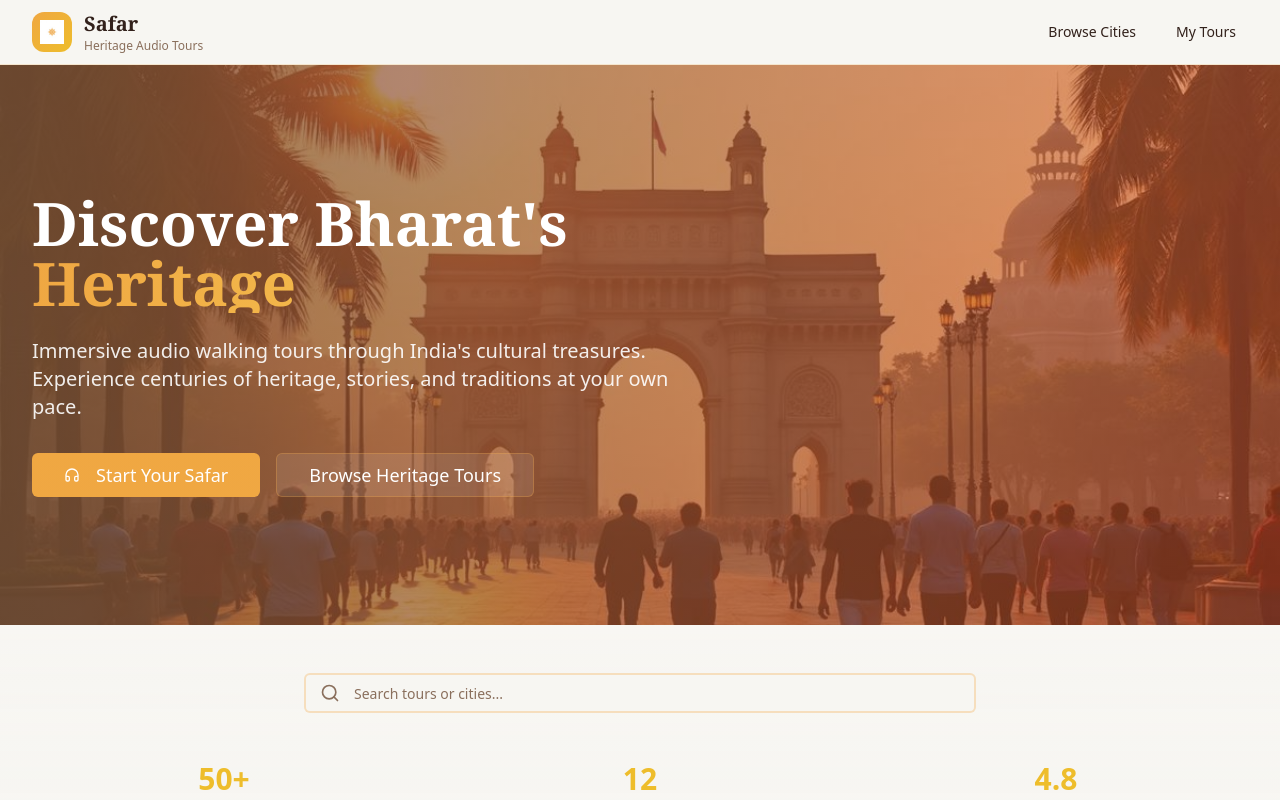
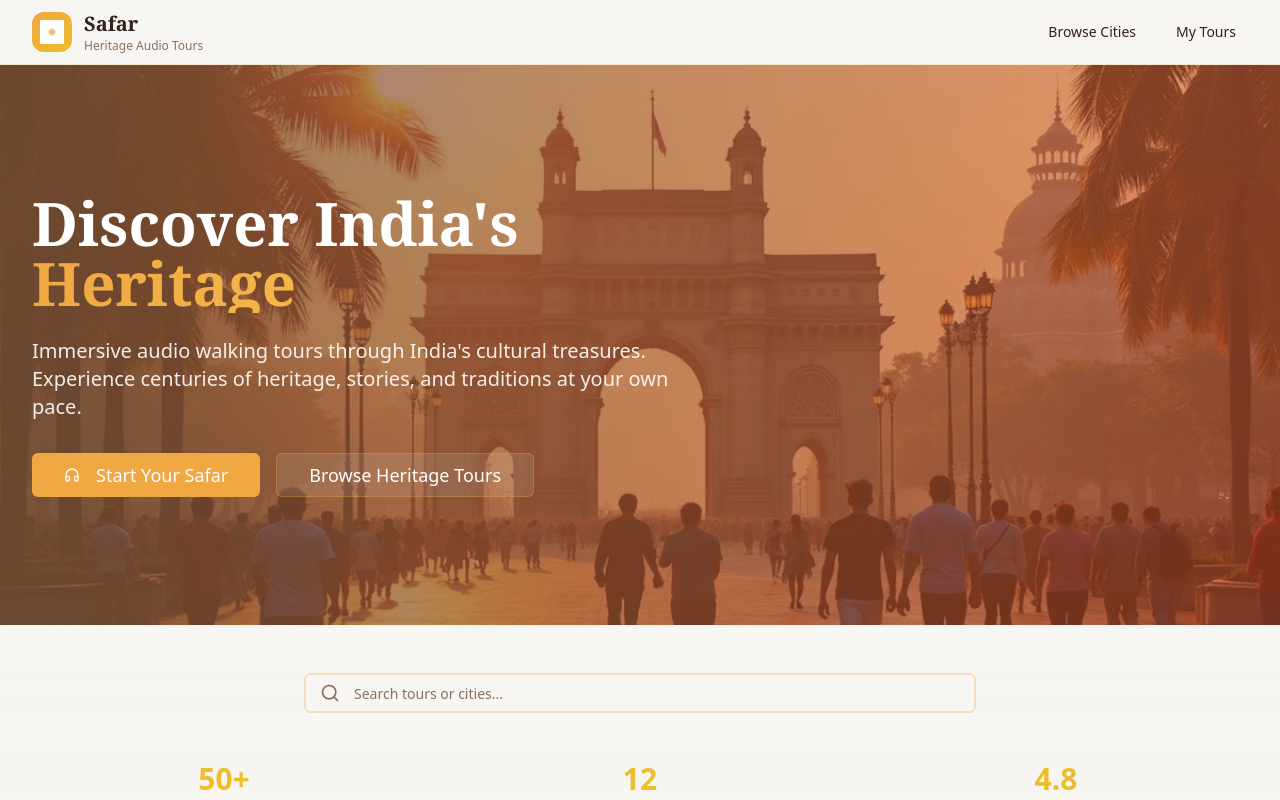
Before and after one commit to aditkadakia/wanderwell-audio-tours, a React (Vite) app: page / in a window 1280 px wide. Shown: the top 800 px of the page. Built offline with nearby package versions, Linux system fonts and the light colour scheme.

Commit message:
Change app title
Update app title to "Discover India's Heritage" to be less verbose.

```diff
--- a/src/pages/Index.tsx
+++ b/src/pages/Index.tsx
@@ -45,7 +45,7 @@ const Index = () => {
           <div className="max-w-7xl mx-auto px-4 sm:px-6 lg:px-8 w-full">
             <div className="max-w-2xl text-white">
               <h1 className="text-4xl sm:text-5xl lg:text-6xl font-bold leading-tight mb-6 font-serif">
-                Discover Bharat's
+                Discover India's
                 <span className="block bg-gradient-to-r from-saffron to-marigold bg-clip-text text-transparent">Heritage</span>
               </h1>
               <p className="text-lg sm:text-xl mb-8 opacity-90">
```
